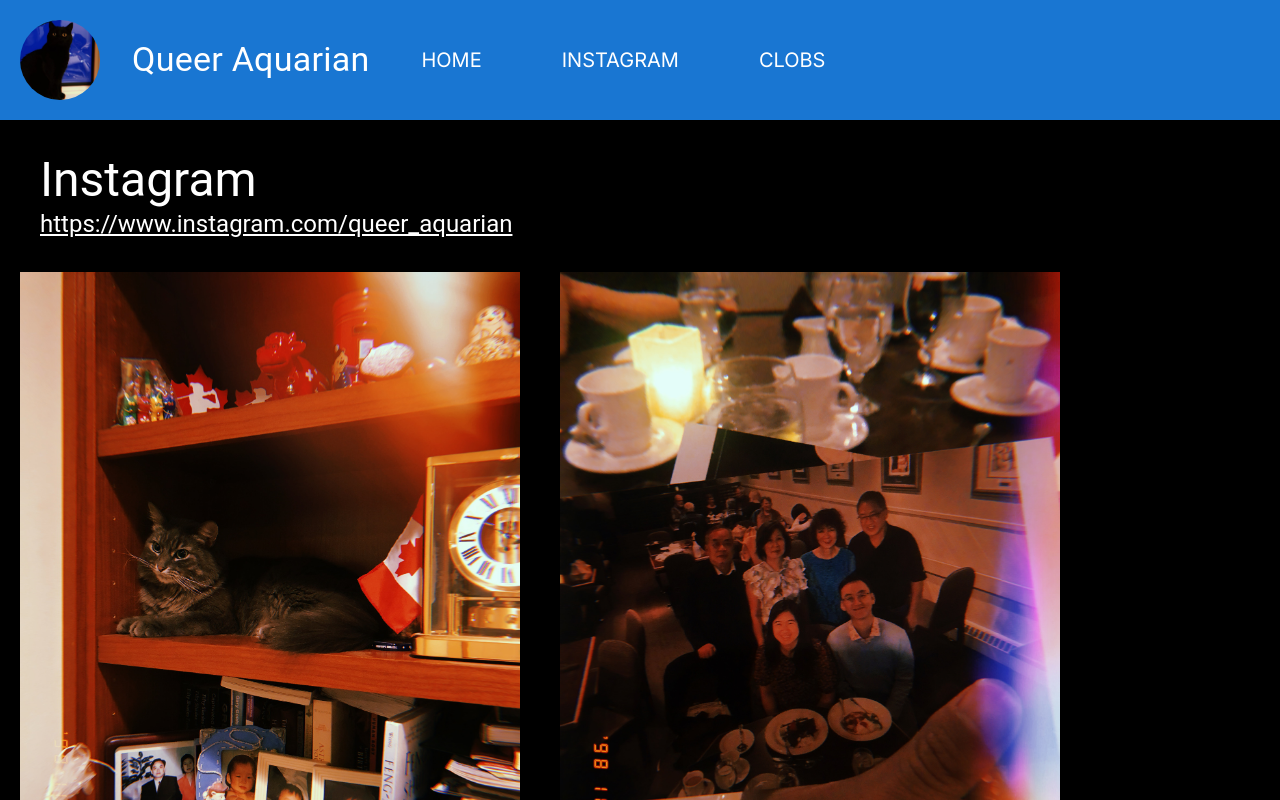
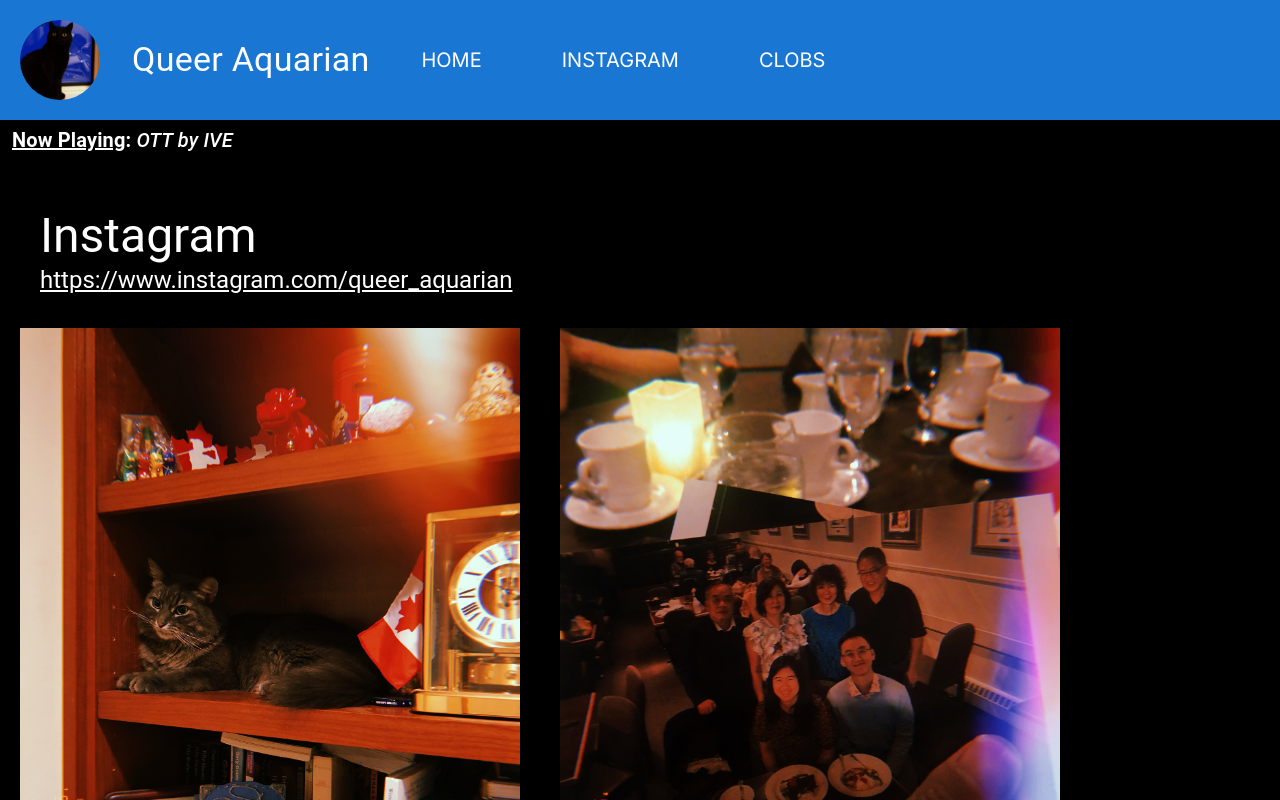
Before and after one commit to zacharylee97/queer-aquarian, a Next.js app: page /instagram in a window 1280 px wide. Shown: the top 800 px of the page. Built offline with nearby package versions, Linux system fonts and the light colour scheme.

Commit message:
Created MusicPlayer component

```diff
--- a/app/clobs/page.tsx
+++ b/app/clobs/page.tsx
@@ -1,12 +1,14 @@
 import { Box, Typography } from "@mui/material";
 import Header from "../components/header";
 import Image from "next/image";
+import MusicPlayer from "../components/music-player";
 
 export default function Clobs() {
   return (
     <main className="min-h-screen w-screen">
       <Header></Header>
       <Box className="flex flex-col mt-28">
+        <MusicPlayer></MusicPlayer>
         <Typography className="m-10 mb-3" variant="h3">
           CLOBS Preview
         </Typography>
--- /dev/null
+++ b/app/components/music-player.tsx
@@ -0,0 +1,21 @@
+import { Box, Typography } from "@mui/material";
+import { Playlist } from "../constants/playlist";
+
+export default function MusicPlayer() {
+  const selectedSong = Playlist[Math.floor(Math.random() * Playlist.length)];
+  return (
+    <Box className="m-3">
+      <Typography variant="h6">
+        <b>
+          <u>
+            Now Playing
+          </u>
+          :{" "}
+        </b>
+        <i>
+          {selectedSong.title} by {selectedSong.artist}
+        </i>
+      </Typography>
+    </Box>
+  )
+}
--- a/app/instagram/page.tsx
+++ b/app/instagram/page.tsx
@@ -1,12 +1,14 @@
 import { Box, Typography } from "@mui/material";
 import Header from "../components/header";
 import InstagramFeed from "../components/instagram-feed";
+import MusicPlayer from "../components/music-player";
 
 export default function Home() {
   return (
     <main className="min-h-screen w-screen">
       <Header></Header>
       <Box className="flex flex-col mt-28">
+        <MusicPlayer></MusicPlayer>
         <Box className="m-10 mb-3">
           <Typography variant="h3">
             Instagram
--- a/app/page.tsx
+++ b/app/page.tsx
@@ -1,6 +1,7 @@
 import Header from "./components/header";
 import Image from "next/image";
 import { Box, Typography } from "@mui/material";
+import MusicPlayer from "./components/music-player";
 
 export default function Home() {
   const sloganStyle = {
@@ -12,6 +13,7 @@ export default function Home() {
     <main className="min-h-screen w-screen">
       <Header></Header>
       <Box className="flex flex-col mt-28">
+        <MusicPlayer></MusicPlayer>
         <Image
           src="/slogan.png"
           alt="Slogan"
```
